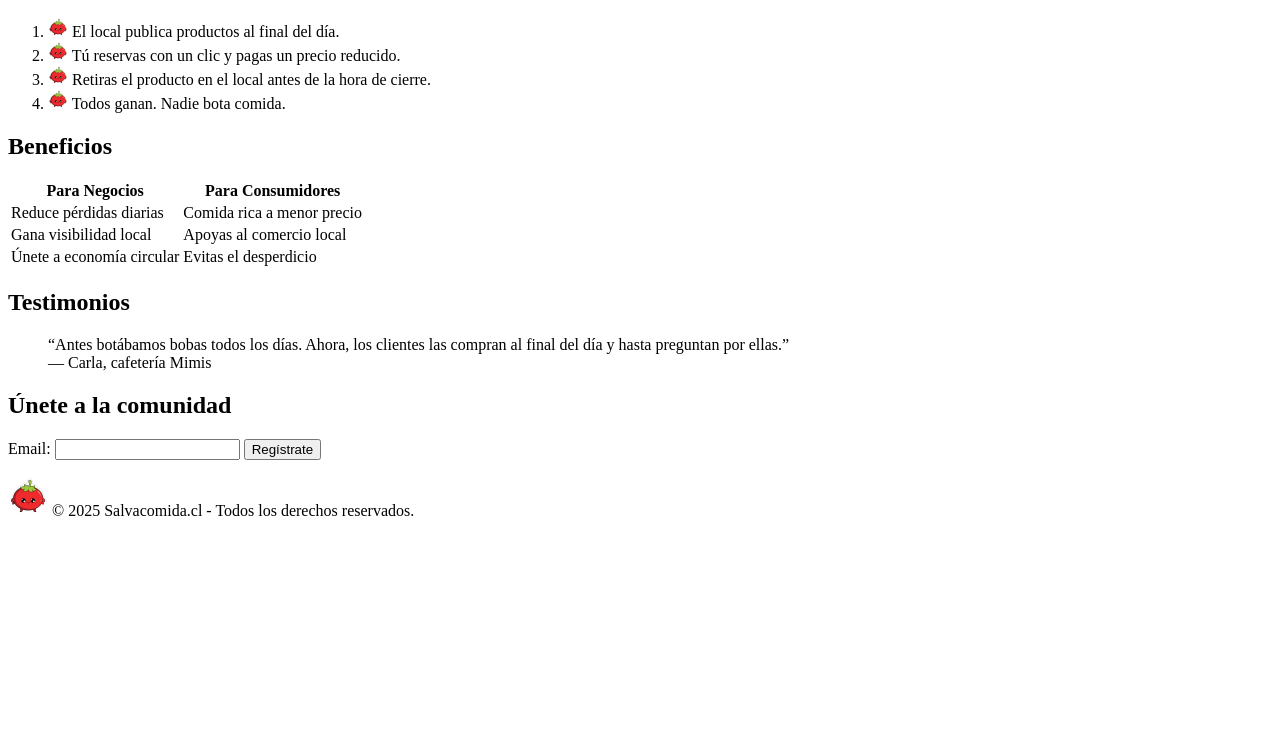
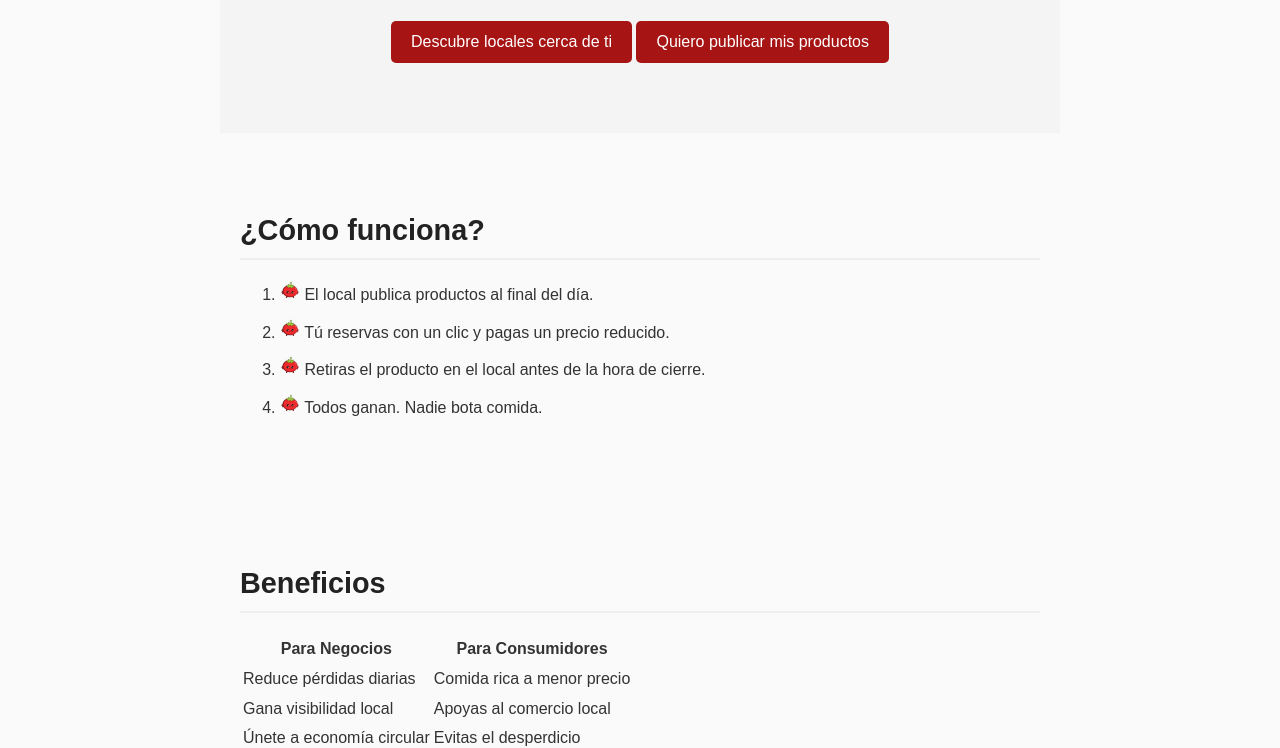
Before and after one commit to c0hete/landing-html-css-inacap, a plain HTML site: page index.html in a window 1280 px wide. Shown: the part 376-1124 px from the top of the page. Before the commit the page ends 912 px from the top, so only its background shows below. Drawn offline with Linux system fonts and the light colour scheme; files that its build step writes are made by us from their sources; the site is published under a folder, as on GitHub Pages, so addresses that start at the root find nothing.

Commit message:
Actualización ruta landing

```diff
--- a/index.html
+++ b/index.html
@@ -4,8 +4,8 @@
   <meta charset="UTF-8" />
   <meta name="viewport" content="width=device-width, initial-scale=1.0"/>
   <title>Salvacomida</title>
-  <link rel="stylesheet" href="/Landing/assets/css/styles.css" />
-  <link rel="icon" type="image/png" href="/Landing/assets/img/tomate-png.png" />
+  <link rel="stylesheet" href="assets/css/styles.css" />
+  <link rel="icon" type="image/png" href="assets/img/tomate-png.png" />
 </head>
 <body>
 
```
